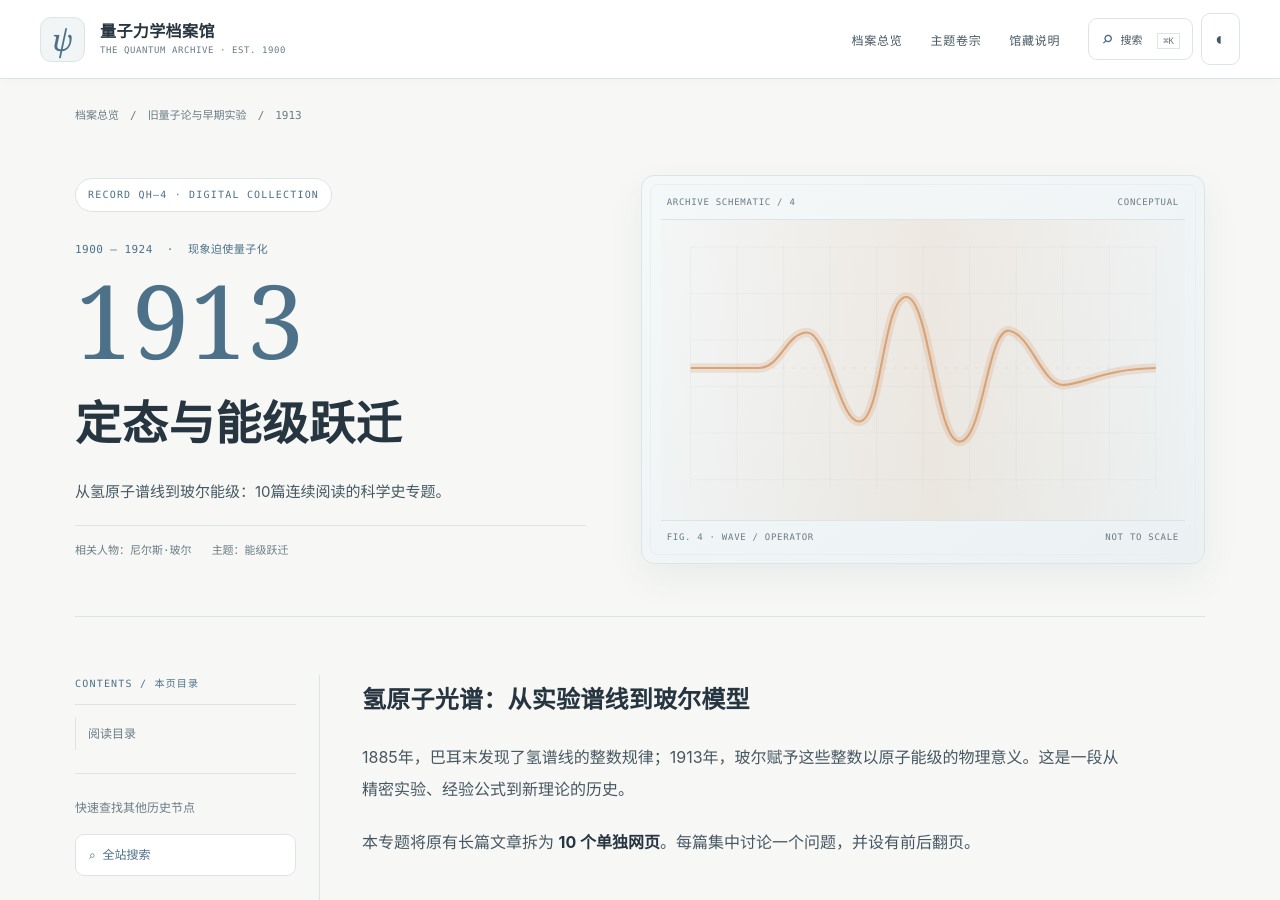
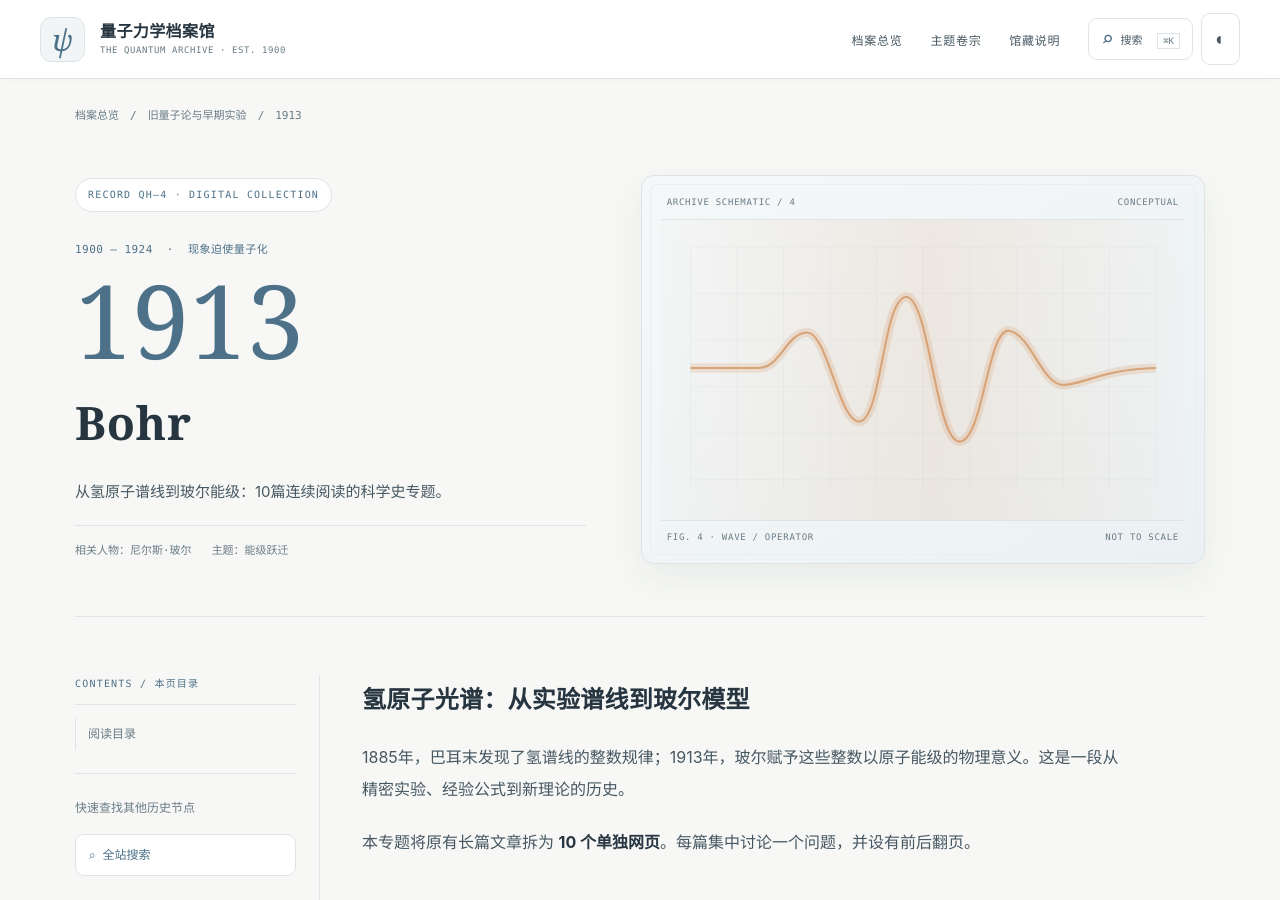
Before and after one commit to CYI1995/quantum-archive, a Jekyll site: the page built from events/bohr-1913.md, in a window 1280 px wide and 900 px high. Built offline with Jekyll 4.4.1, drawn with Linux system fonts in a browser that asks for light colours.

Commit message:
Update title in bohr-1913.md to 'Bohr'

```diff
--- a/events/bohr-1913.md
+++ b/events/bohr-1913.md
@@ -1,6 +1,6 @@
 ---
 layout: "event"
-title: "定态与能级跃迁"
+title: "Bohr"
 year: "1913"
 person: "尼尔斯·玻尔"
 summary: "从氢原子谱线到玻尔能级：10篇连续阅读的科学史专题。"
```
